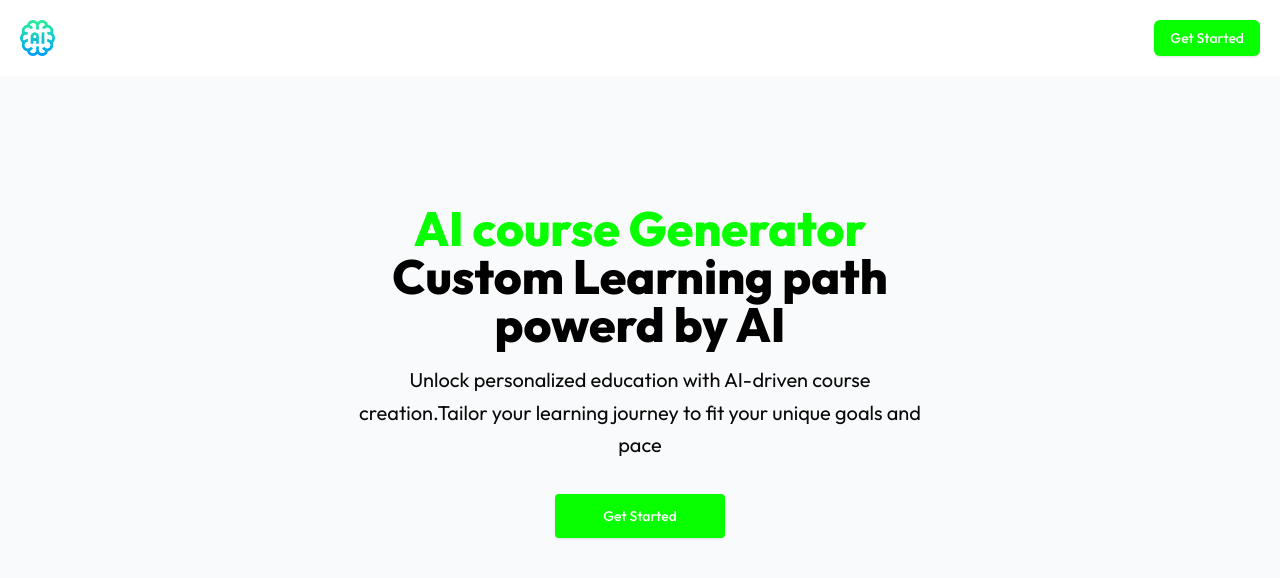
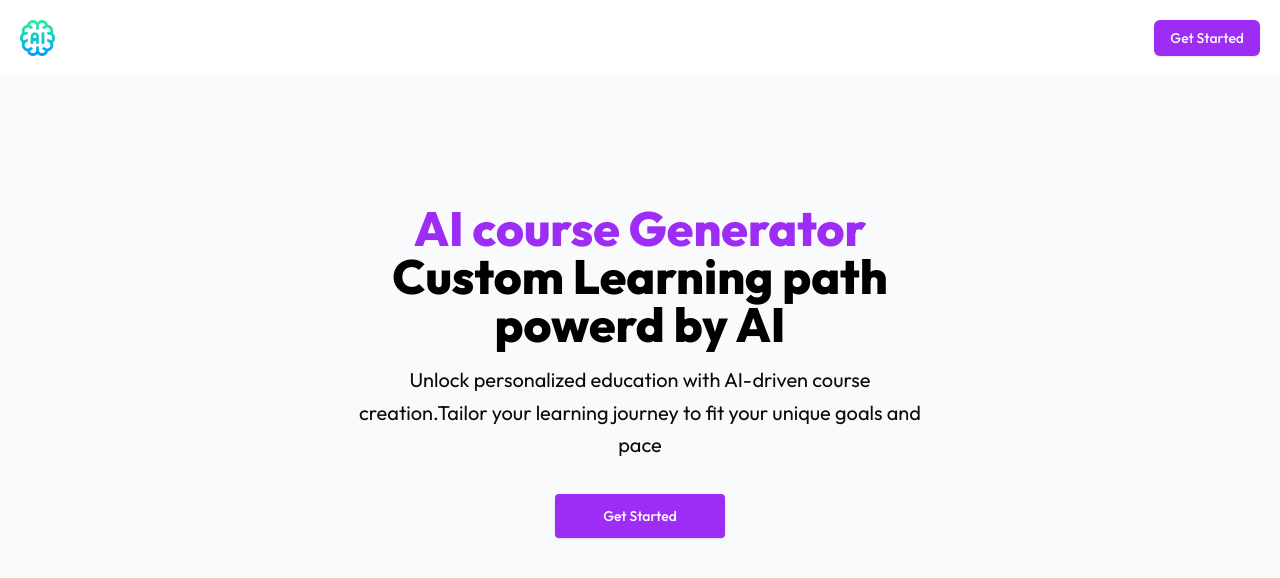
Before and after one commit to Pluggycode/course-ai, a Next.js app: page / in a window 1280 px wide. Shown: the top 578 px of the page. Built offline with nearby package versions, Linux system fonts and the light colour scheme.

Commit message:
Update tailwind.config.js

```diff
--- a/tailwind.config.js
+++ b/tailwind.config.js
@@ -45,7 +45,7 @@ module.exports = {
   				foreground: 'hsl(var(--popover-foreground))'
   			},
   			primary: {
-  				DEFAULT: '#08ff00',
+  				DEFAULT: '#9D2DF5',
   				foreground: 'hsl(var(--primary-foreground))'
   			},
   			secondary: {
```
